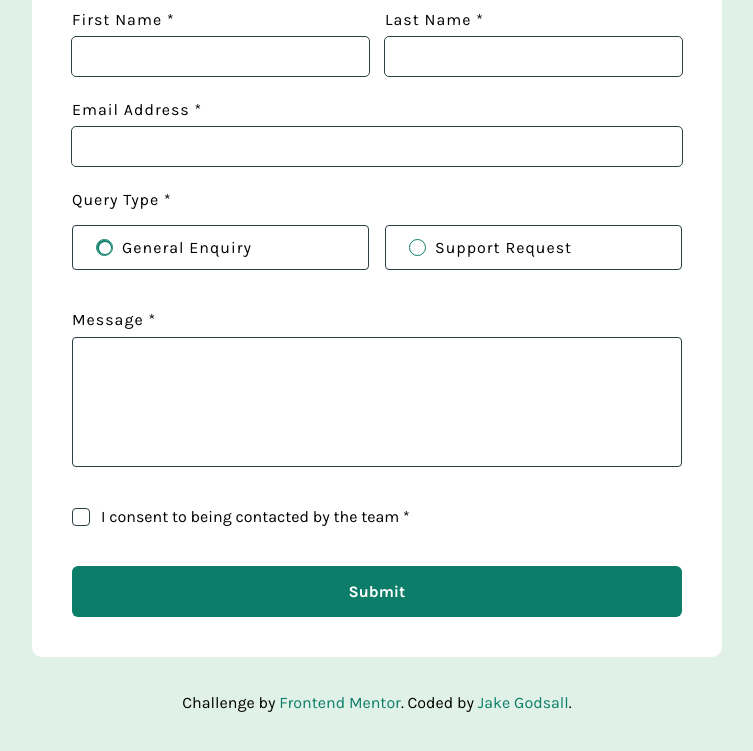
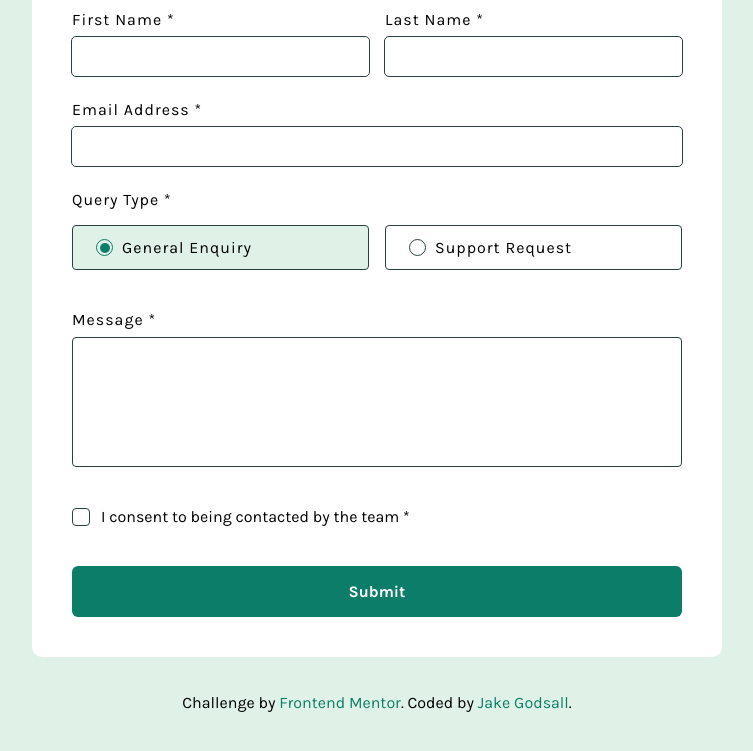
Before and after one commit to jakegodsall/fm-contact-form, a website with bundled scripts: page src/index.html in a window 1280 px wide. Both pictures are taken after a click on the element "General Enquiry". Shown: the part 139-890 px from the top of the page, without its empty margins (263-1016 px from the left). Built offline with nearby package versions, Linux system fonts and the light colour scheme.

Commit message:
added active styles to radio buttons

```diff
--- a/src/index.html
+++ b/src/index.html
@@ -63,7 +63,6 @@
               id="generalEnquiry"
               checked="true"
             />
-            <p class="error-message"></p>
             <label class="formRadio__label" for="generalEnquiry"
               >General Enquiry</label
             >
--- a/src/js/index.js
+++ b/src/js/index.js
@@ -59,16 +59,18 @@ radioDivs.forEach((radioDiv) => {
   console.log(radioDiv);
   radioDiv.addEventListener("click", function () {
     radioDivs.forEach((radioDiv) => {
-        radioDiv.firstElementChild.classList.remove("checked");
+      radioDiv.classList.remove("checked");
+      radioDiv.firstElementChild.classList.remove("checked");
     });
     checkRadio(radioDiv);
   });
 });
 
 function checkRadio(div) {
-  const radioButton = div.querySelector('input[type="radio"');
+  const radioButton = div.querySelector('input[type="radio"]');
   if (radioButton) {
     radioButton.checked = true;
     div.firstElementChild.classList.toggle("checked");
+    div.classList.toggle("checked");
   }
 }
--- a/src/styles/layout/_contact-form.scss
+++ b/src/styles/layout/_contact-form.scss
@@ -67,12 +67,22 @@
     border: 0.1rem solid var(--dark-grey);
     padding: 1.2rem 1.6rem;
     border-radius: 0.4rem;
+    cursor: pointer;
+  }
+
+  &__div.checked {
+    background-color: var(--light-green);
+  }
+
+  &__radio {
+    display: none;
   }
 
   &__label {
     font-size: 1.6rem;
     letter-spacing: 0.1rem;
     margin-left: 1rem;
+    cursor: pointer;
   }
 
   &__customRadio {
@@ -80,35 +90,26 @@
     flex-direction: column;
     align-items: center;
     justify-content: center;
-    position: relative;
+
     width: 1.5rem;
     height: 1.5rem;
-    outline: 0.1rem solid var(--dark-green);
-    border-radius: 50%;
+    outline: 0.1rem solid var(--dark-grey);
+    border-radius: 100%;
   }
 
   &__customRadio.checked {
+    outline: 0.1rem solid var(--dark-green);
+
     &::before {
       content: "";
-      position: absolute;
-      width: 1.5rem;
-      height: 1.5rem;
+
+      display: flex;
+
+      width: 1rem;
+      height: 1rem;
       background-color: var(--dark-green);
       border-radius: 50%;
     }
-
-    &::after {
-      content: "";
-      position: absolute;
-      width: 1.2em;
-      height: 1.2rem;
-      background-color: #fff;
-      border-radius: 50%;
-    }
-  }
-
-  &__radio {
-    display: none;
   }
 }
 
```
Also changed, not shown: src/styles/main.css, 1 other file.
